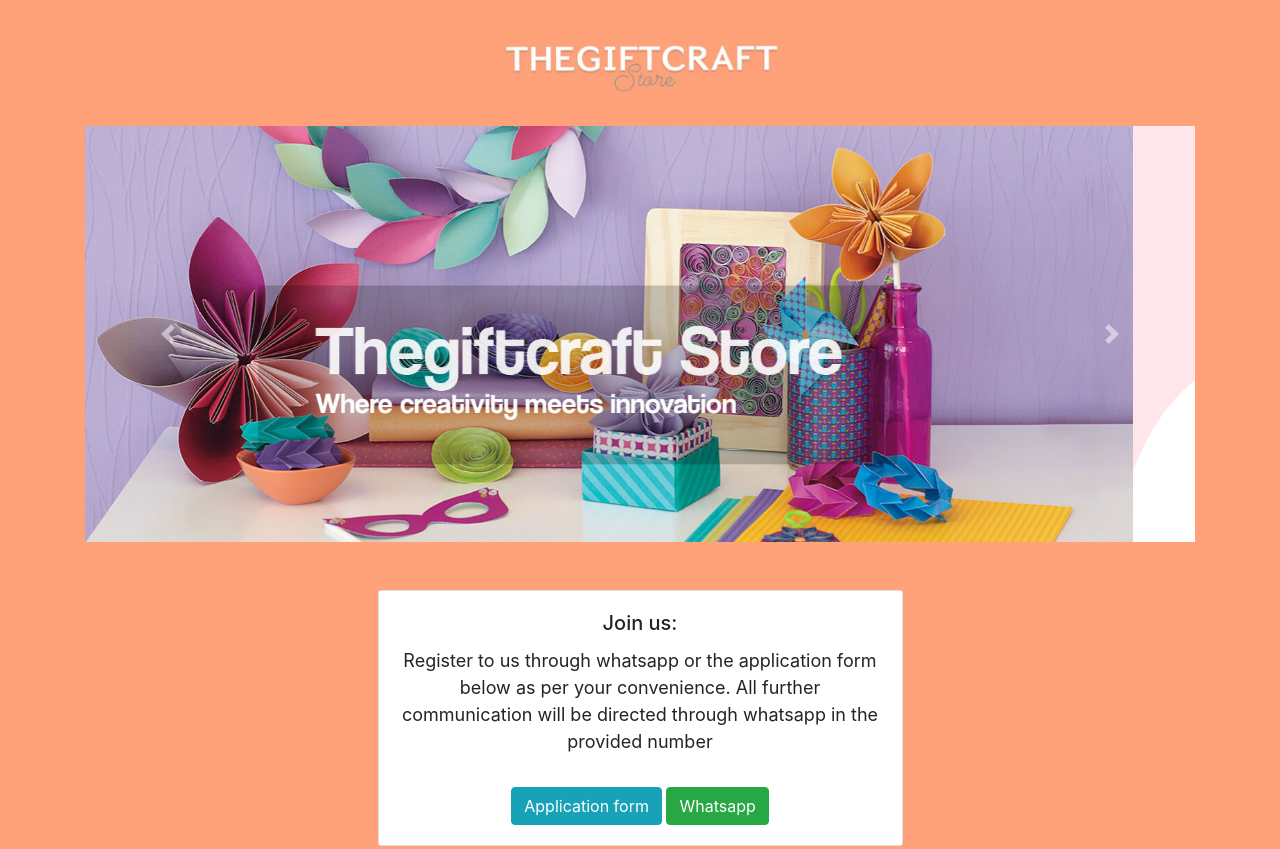
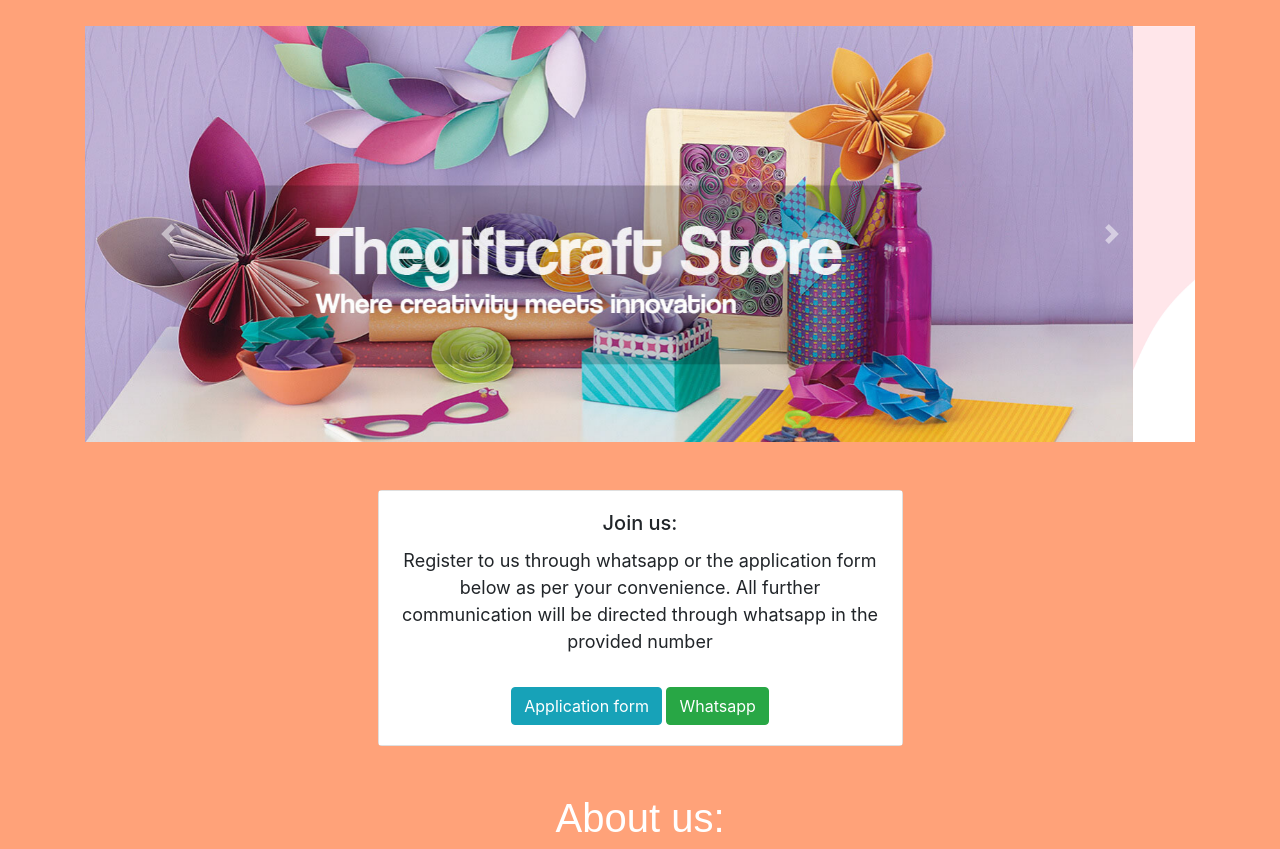
Before and after one commit to muhdaliasbappu/cgreg, a plain HTML site: page index.html in a window 1280 px wide. Shown: the top 849 px of the page. Drawn offline with nearby package versions, Linux system fonts and the light colour scheme.

Commit message:
Update giff.css

```diff
--- a/giff.css
+++ b/giff.css
@@ -33,7 +33,7 @@ height: 10000%;
     font-size: large;
 }
 .cons{
-    padding-top: 100px;
+    padding-top: 0px;
 }
 .fpp{
     padding-top: 30px;
```
